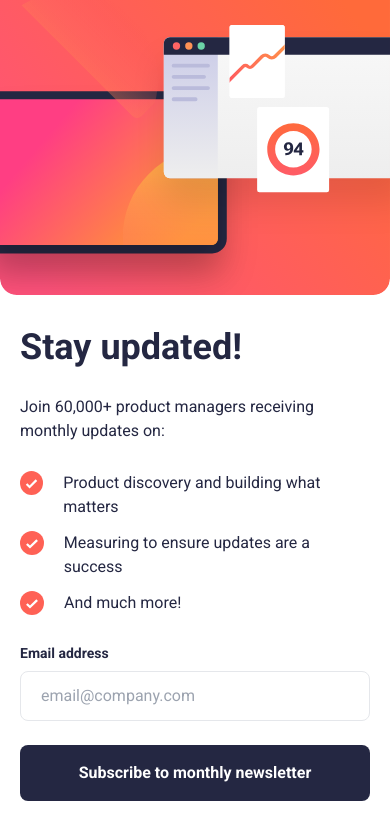
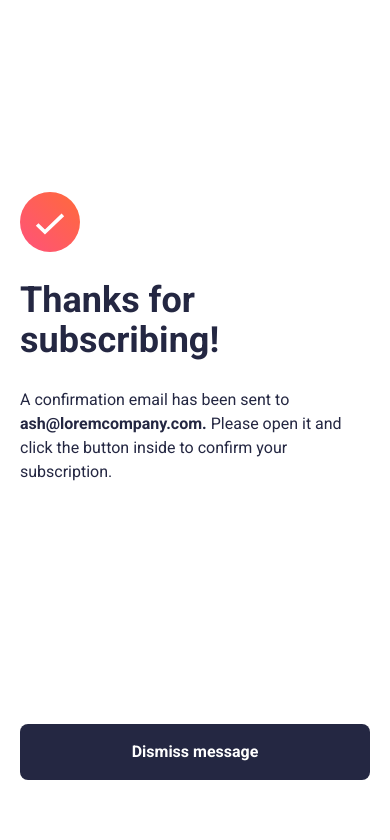
Before and after one commit to izhal27/newsletter-sign-up-with-success-message, a Next.js app: page / in a window 390 px wide. Shown: the top 840 px of the page. Built offline with nearby package versions, Linux system fonts and the light colour scheme.

Commit message:
add succes component

```diff
--- a/app/page.tsx
+++ b/app/page.tsx
@@ -1,12 +1,18 @@
+'use client'
+
+import { useState } from "react";
 import Image from "next/image";
 import checkIcon from '../public/icons/icon-list.svg';
 
 export default function Home() {
-  return (
-    <main className="flex flex-col h-screen">
+  const [submitedStatus, setSubmitedStatus] = useState(true);
+
+  const FormComponent = () => (
+    <>
       <section>
-        <div className="">
+        <div>
           <Image
+            className="sm:hidden"
             src={"/images/illustration-sign-up-mobile.svg"}
             alt="Illustration Image"
             width={0}
@@ -51,6 +57,35 @@ export default function Home() {
           </form>
         </div>
       </section>
+    </>
+  );
+
+  const SuccessComponent = () => (
+    <>
+      <section className="flex flex-col h-screen px-5 text-dark-slate-grey">
+        <div className="flex flex-col mt-48 gap-7">
+          <Image
+            className="sm:hidden"
+            src={"/icons/icon-success.svg"}
+            alt="Illustration Image"
+            width={60}
+            height={60}
+          />
+          <h1 className="text-4xl font-bold">Thanks for subscribing!</h1>
+          <p>A confirmation email has been sent to <span className="font-bold">ash@loremcompany.com.</span>{" "}
+            Please open it and click the button inside to confirm your subscription.</p>
+        </div>
+        <button
+          className="px-5 py-4 font-bold text-center text-white rounded-lg mt-60 bg-dark-slate-grey"
+          type="submit"
+          onClick={() => setSubmitedStatus(false)}>Dismiss message</button>
+      </section>
+    </>
+  )
+
+  return (
+    <main className="flex flex-col h-screen">
+      {submitedStatus ? <SuccessComponent /> : <FormComponent />}
     </main>
   )
 }
```
